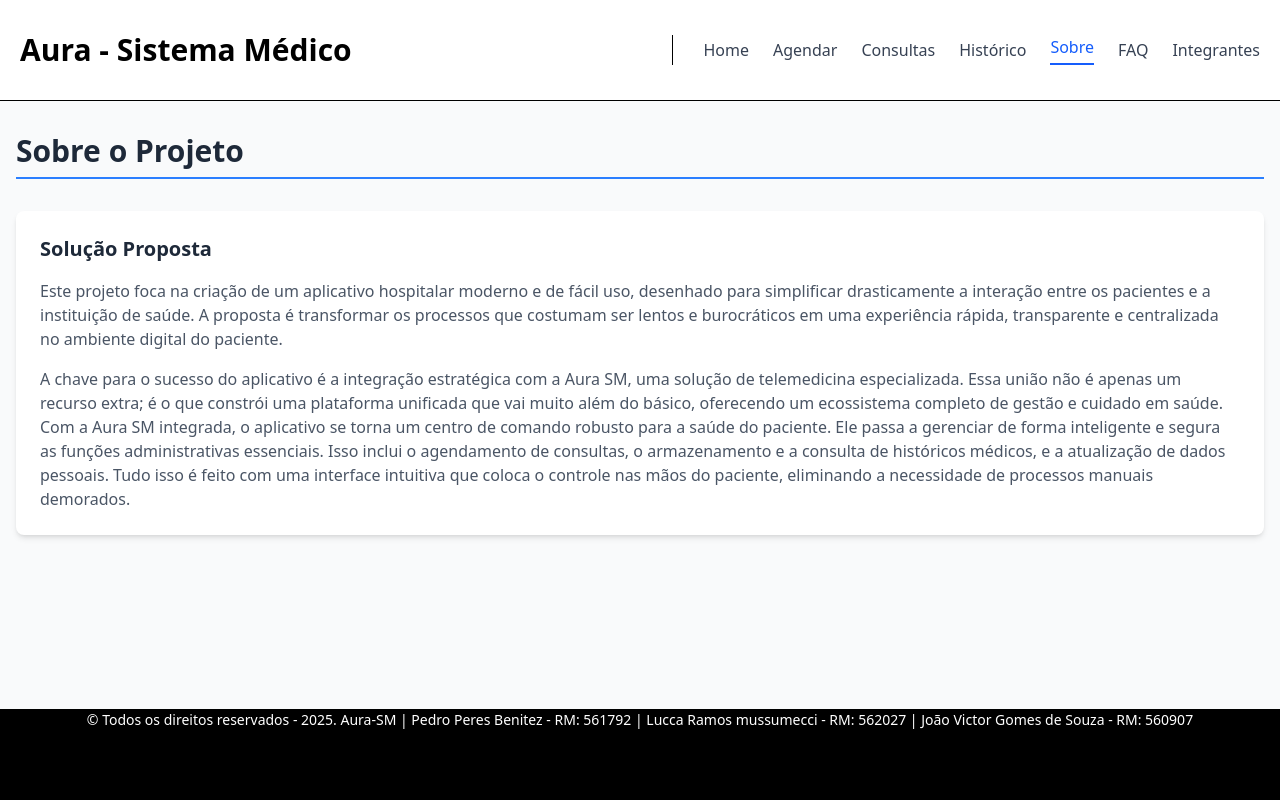
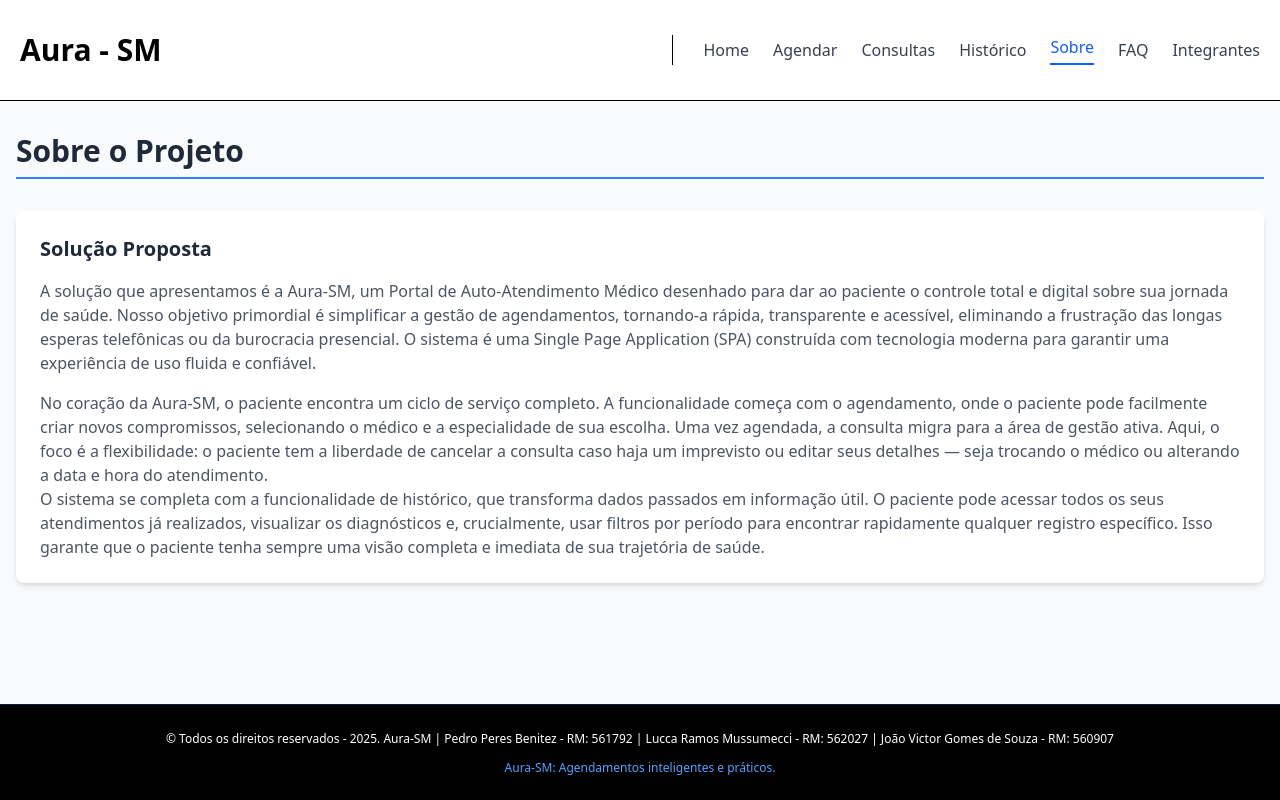
Before and after one commit to Jounaxis/Aura-SM, a React (Vite) app in the folder Aura-SM/: page /sobre in a window 1280 px wide. Built offline with nearby package versions, Linux system fonts and the light colour scheme.

Commit message:
Atualiza o título do componente Cabecalho para "Aura - SM" e melhora o conteúdo do Rodape com informações de direitos autorais e descrição do sistema. Também aprimora a seção "Sobre" com uma descrição mais detalhada da solução proposta e suas funcionalidades.

```diff
--- a/Aura-SM/src/components/Cabecalho/Cabecalho.tsx
+++ b/Aura-SM/src/components/Cabecalho/Cabecalho.tsx
@@ -3,7 +3,7 @@ import Menu from "../Menu/Menu";
 export default function Cabecalho() {
     return (
         <header>
-            <h1>Aura - Sistema Médico</h1>
+            <h1>Aura - SM</h1>
             <Menu/>
         </header>
     );
--- a/Aura-SM/src/components/Rodape/Rodape.tsx
+++ b/Aura-SM/src/components/Rodape/Rodape.tsx
@@ -1,8 +1,26 @@
+import React from 'react';
+
+// Componente Rodape estilizado com Tailwind CSS para seguir a estética do site.
 export default function Rodape(){
 
     return(
-        <footer>
-            <p>&copy; Todos os direitos reservados - 2025. Aura-SM | Pedro Peres Benitez - RM: 561792 | Lucca Ramos mussumecci - RM: 562027 | João Victor Gomes de Souza - RM: 560907</p>
+        // Footer com fundo claro, borda superior sutil e margem no topo para separação
+        <footer className="bg-gray-50 border-t border-blue-500/20">
+            <div className=" px-4 py-6 text-center">
+
+                {/* Texto de direitos autorais e RMs */}
+                <p className="text-xs text-white leading-relaxed max-w-5xl mx-auto">
+                    &copy; Todos os direitos reservados - 2025. Aura-SM |
+                    {/* Destacando os nomes para melhor legibilidade */}
+                    <span className="font-medium text-white"> Pedro Peres Benitez - RM: 561792 </span> |
+                    <span className="font-medium text-white"> Lucca Ramos Mussumecci - RM: 562027 </span> |
+                    <span className="font-medium text-white"> João Victor Gomes de Souza - RM: 560907</span>
+                </p>
+
+                <p className="text-xs text-blue-400 mt-3 font-light">
+                    Aura-SM: Agendamentos inteligentes e práticos.
+                </p>
+            </div>
         </footer>
     );
 }
--- a/Aura-SM/src/routes/Sobre/index.tsx
+++ b/Aura-SM/src/routes/Sobre/index.tsx
@@ -8,11 +8,13 @@ export default function Sobre() {
                 <div className="bg-white rounded-lg shadow-md p-6">
                     <h2 className="text-xl font-bold text-gray-800 mb-4">Solução Proposta</h2>
                     <p className="text-gray-600 mb-4">
-                        Este projeto foca na criação de um aplicativo hospitalar moderno e de fácil uso, desenhado para simplificar drasticamente a interação entre os pacientes e a instituição de saúde. A proposta é transformar os processos que costumam ser lentos e burocráticos em uma experiência rápida, transparente e centralizada no ambiente digital do paciente.
+                        A solução que apresentamos é a Aura-SM, um Portal de Auto-Atendimento Médico desenhado para dar ao paciente o controle total e digital sobre sua jornada de saúde. Nosso objetivo primordial é simplificar a gestão de agendamentos, tornando-a rápida, transparente e acessível, eliminando a frustração das longas esperas telefônicas ou da burocracia presencial. O sistema é uma Single Page Application (SPA) construída com tecnologia moderna para garantir uma experiência de uso fluida e confiável.
                     </p>
                     <p className="text-gray-600">
-                        A chave para o sucesso do aplicativo é a integração estratégica com a Aura SM, uma solução de telemedicina especializada. Essa união não é apenas um recurso extra; é o que constrói uma plataforma unificada que vai muito além do básico, oferecendo um ecossistema completo de gestão e cuidado em saúde.
-                        Com a Aura SM integrada, o aplicativo se torna um centro de comando robusto para a saúde do paciente. Ele passa a gerenciar de forma inteligente e segura as funções administrativas essenciais. Isso inclui o agendamento de consultas, o armazenamento e a consulta de históricos médicos, e a atualização de dados pessoais. Tudo isso é feito com uma interface intuitiva que coloca o controle nas mãos do paciente, eliminando a necessidade de processos manuais demorados.
+                        No coração da Aura-SM, o paciente encontra um ciclo de serviço completo. A funcionalidade começa com o agendamento, onde o paciente pode facilmente criar novos compromissos, selecionando o médico e a especialidade de sua escolha. Uma vez agendada, a consulta migra para a área de gestão ativa. Aqui, o foco é a flexibilidade: o paciente tem a liberdade de cancelar a consulta caso haja um imprevisto ou editar seus detalhes — seja trocando o médico ou alterando a data e hora do atendimento.
+                    </p>
+                    <p className="text-gray-600">
+                        O sistema se completa com a funcionalidade de histórico, que transforma dados passados em informação útil. O paciente pode acessar todos os seus atendimentos já realizados, visualizar os diagnósticos e, crucialmente, usar filtros por período para encontrar rapidamente qualquer registro específico. Isso garante que o paciente tenha sempre uma visão completa e imediata de sua trajetória de saúde.
                     </p>
                 </div>
             </div>
```
Also changed, not shown: Aura-SM/src/routes/Agendar/index.tsx (+2 -6 lines).
